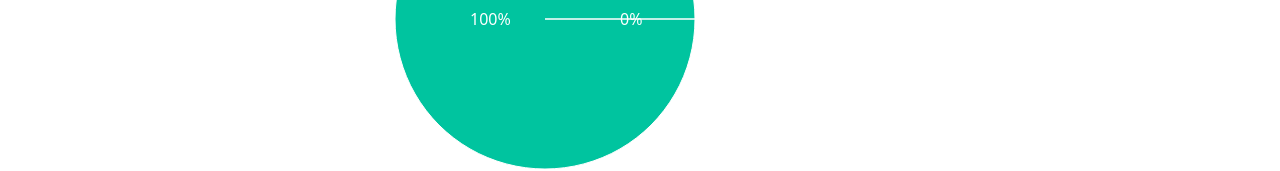
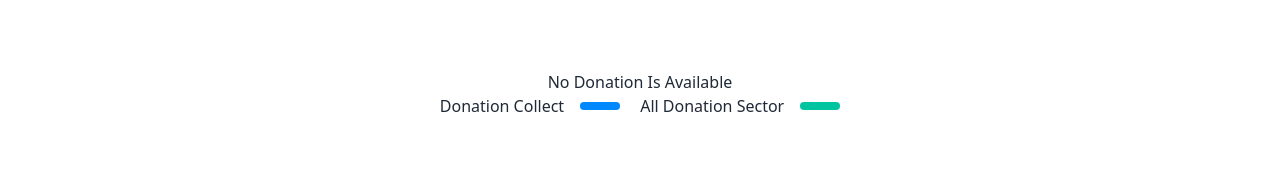
Before and after one commit to Ruma543/donation-assignment-8, a React (Vite) app: page /statistics in a window 1280 px wide. Shown: the part 518-689 px from the top of the page. Built offline with nearby package versions, Linux system fonts and the light colour scheme.

Commit message:
some Css property is added in pie chart and update README.md file

```diff
--- a/src/Component/Statistics/Statistics.jsx
+++ b/src/Component/Statistics/Statistics.jsx
@@ -1,13 +1,6 @@
-import React, { useCallback, useState } from 'react';
+import React, { useCallback, useEffect, useState } from 'react';
 import { PieChart, Pie, Cell } from 'recharts';
 
-const donateItem = JSON.parse(localStorage.getItem('donation'));
-// console.log(donateItem);
-const donationCount = donateItem ? donateItem.length : 0;
-const data = [
-  { name: 'Donation Collect', value: donationCount },
-  { name: 'All Donation Sector', value: 12 },
-];
 const COLORS = ['#0088FE', '#00C49F'];
 
 const RADIAN = Math.PI / 180;
@@ -29,11 +22,47 @@ const renderCustomizedLabel = ({
     </text>
   );
 };
+const Legend = () => {
+  return (
+    <div className="flex justify-center w-full mx-auto  gap-5 ">
+      <div className="flex items-center gap-4">
+        <span className="  ">Donation Collect</span>
+        <span
+          className="h-2 w-10 rounded-lg"
+          style={{ backgroundColor: COLORS[0] }}
+        ></span>
+      </div>
+      <div className="flex items-center gap-4">
+        <span className="">All Donation Sector</span>
+        <span
+          className="h-2 w-10 rounded-lg"
+          style={{ backgroundColor: COLORS[1] }}
+        ></span>
+      </div>
+    </div>
+  );
+};
 export default function Statistics() {
+  const [donationCount, setDonationCount] = useState(0);
+  const [data, setData] = useState([]);
+
+  useEffect(() => {
+    const donateItem = JSON.parse(localStorage.getItem('donation'));
+    const donationCount = donateItem ? donateItem.length : 0;
+
+    if (donationCount) {
+      const newData = [
+        { name: 'Donation Collect', value: donationCount },
+        { name: 'All Donation Sector', value: 12 },
+      ];
+      setData(newData);
+      setDonationCount(donationCount);
+    }
+  }, []);
   return (
-    <div className="flex justify-center items-center">
-      {/* <h3>{donateItem.length}</h3> */}
-      <PieChart width={600} height={600}>
+    <div className="flex justify-center items-center w-3/5 mx-auto flex-col h-[70vh]">
+      {donationCount ? (
+        <PieChart width={400} height={400}>
           <Pie
             data={data}
             cx={200}
@@ -45,10 +74,18 @@ export default function Statistics() {
             dataKey="value"
           >
             {data.map((entry, index) => (
-            <Cell key={`cell-${index}`} fill={COLORS[index % COLORS.length]} />
+              <Cell
+                key={`cell-${index}`}
+                fill={COLORS[index % COLORS.length]}
+              />
             ))}
           </Pie>
         </PieChart>
+      ) : (
+        <h3>No Donation Is Available</h3>
+      )}
+
+      <Legend></Legend>
     </div>
   );
 }
```
Also changed, not shown: 1 other file (tests, documents, lock files or other folders). Lines whose indentation alone changed are shown as unchanged.
